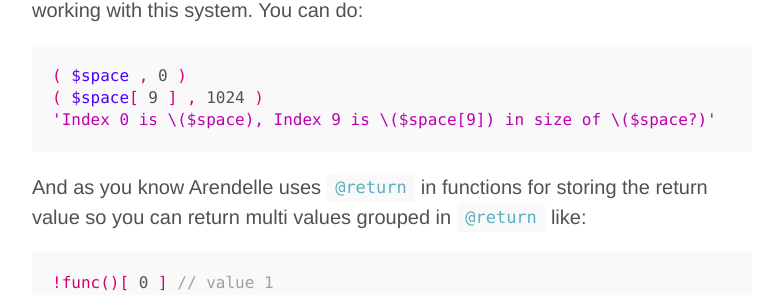
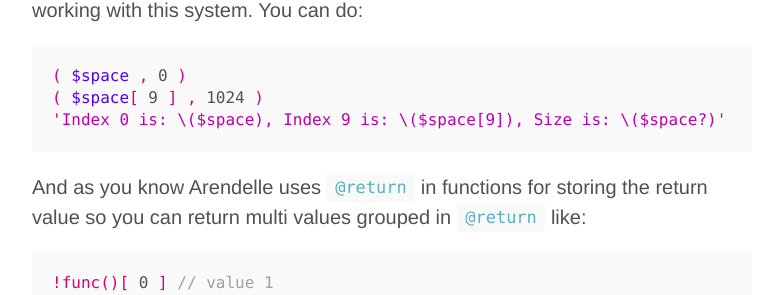
Before and after one commit to pouriaeslamirad/pmkary.github.io, a Jekyll site: the page built from _posts/2015-01-29-arrays-in-arendelle.md, in a window 1280 px wide and 900 px high, scrolled down 2375 px. Shown: the part 150-445 px from the top of the window, without its empty margins (248-1021 px from the left). Built offline with Jekyll 4.4.1, drawn with Linux system fonts in a browser that asks for light colours; Markdown is read by kramdown in place of the engine named in the settings.

Commit message:
no message

```diff
--- a/_posts/2015-01-29-arrays-in-arendelle.md
+++ b/_posts/2015-01-29-arrays-in-arendelle.md
@@ -84,7 +84,7 @@ So as you see it’s very simple in Arendelle, Also stored spaces and functions
 
 
 <pre style="font-family: Menlo, Monaco, Courier 10 Pitch, Monospace;;">
-<span style="color:#D60073">(</span>&nbsp;<span style="color:#4E00FC">$space</span>&nbsp;<span style="color:#D60073">,</span>&nbsp;0&nbsp;<span style="color:#D60073">)</span><br><span style="color:#D60073">(</span>&nbsp;<span style="color:#4E00FC">$space</span><span style="color:#D60073">[</span>&nbsp;9&nbsp;<span style="color:#D60073">]</span>&nbsp;<span style="color:#D60073">,</span>&nbsp;1024&nbsp;<span style="color:#D60073">)</span><br><span style="color:#BD00AD">'Index 0 is \($space), Index 9 is \($space[9]) in size of \($space?)'</span></pre>
+<span style="color:#D60073">(</span>&nbsp;<span style="color:#4E00FC">$space</span>&nbsp;<span style="color:#D60073">,</span>&nbsp;0&nbsp;<span style="color:#D60073">)</span><br><span style="color:#D60073">(</span>&nbsp;<span style="color:#4E00FC">$space</span><span style="color:#D60073">[</span>&nbsp;9&nbsp;<span style="color:#D60073">]</span>&nbsp;<span style="color:#D60073">,</span>&nbsp;1024&nbsp;<span style="color:#D60073">)</span><br><span style="color:#BD00AD">'Index 0 is: \($space), Index 9 is: \($space[9]), Size is: \($space?)'</span></pre>
 
 
 And as you know Arendelle uses `@return` in functions for storing the return value so you can return multi values grouped in `@return` like:
```
